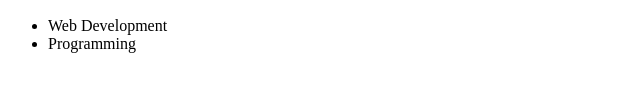
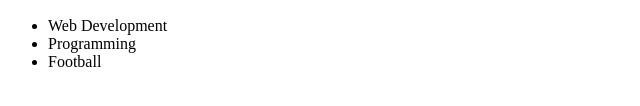
Before and after one commit to AniefiokPreciousEtieno/my-personal-webpage, a plain HTML site: page index.html in a window 1280 px wide. Shown: the part 148-254 px from the top of the page, 0-640 px from the left. Drawn offline with Linux system fonts and the light colour scheme.

Commit message:
Update index.html
I forgot to add my love for football

```diff
--- a/index.html
+++ b/index.html
@@ -14,6 +14,7 @@
     <ul>
         <li>Web Development</li>
         <li>Programming</li>
+        <li>Football </li>
     </ul>
 
 </body>
```
